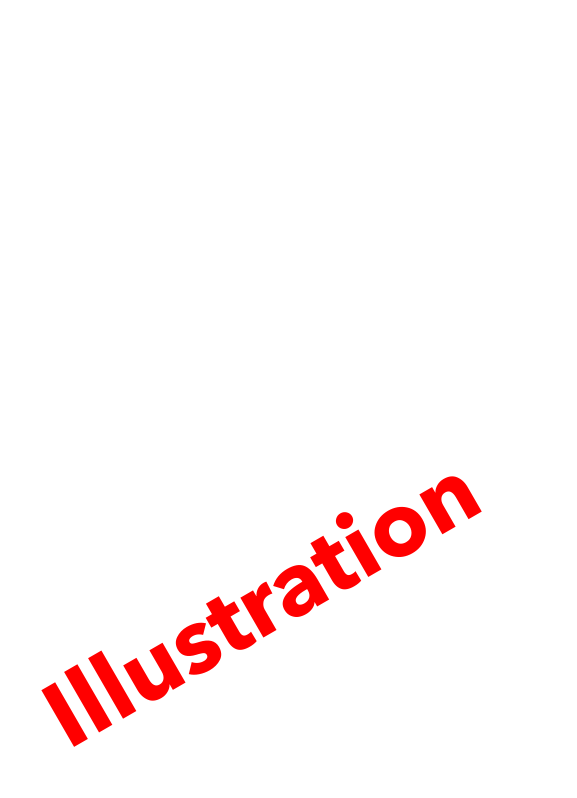
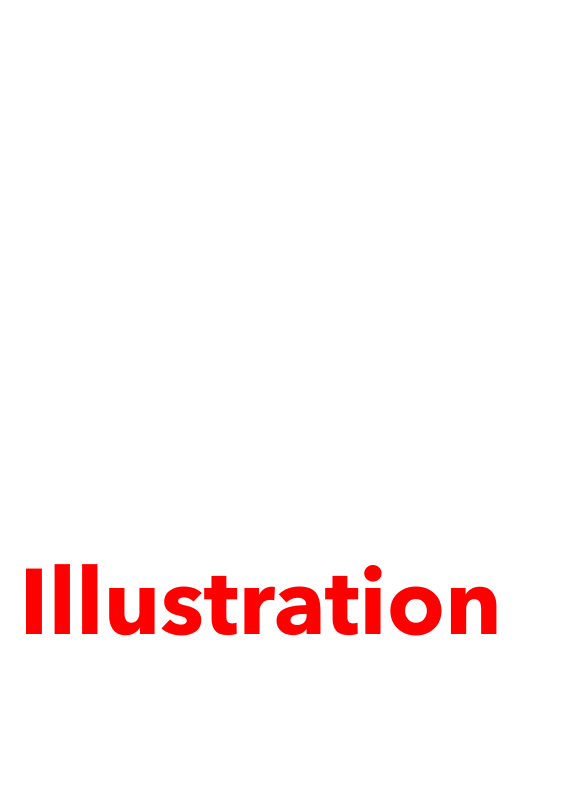
Before and after one commit to rom4uk/re, a plain HTML site: page index.html in a window 1280 px wide. Shown: the part 380-1178 px from the top of the page, 703-1280 px from the left. Drawn offline with Linux system fonts and the light colour scheme.

Commit message:
minor change in style class illustrator

```diff
--- a/styles/style.css
+++ b/styles/style.css
@@ -146,7 +146,6 @@ header .logo a:hover img{
 .about .wrapper {
   display: flex;
   justify-content: space-between;
-  overflow: hidden;
 }
 
 .about .about-items,
@@ -299,7 +298,6 @@ header .logo a:hover img{
   display: flex;
   justify-content: center;
   align-items: center;
-  transform: rotate(-30deg);
   font-size: 79px;
   font-weight: bold;
   color: var(--illustrator);
```
